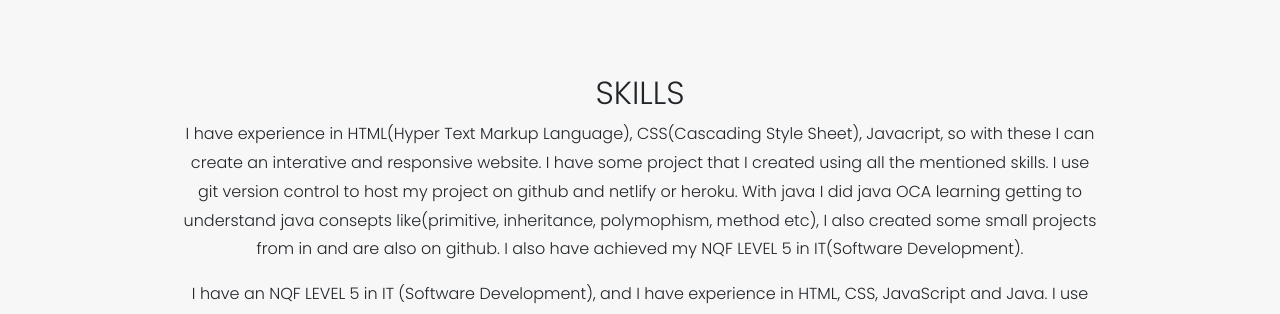
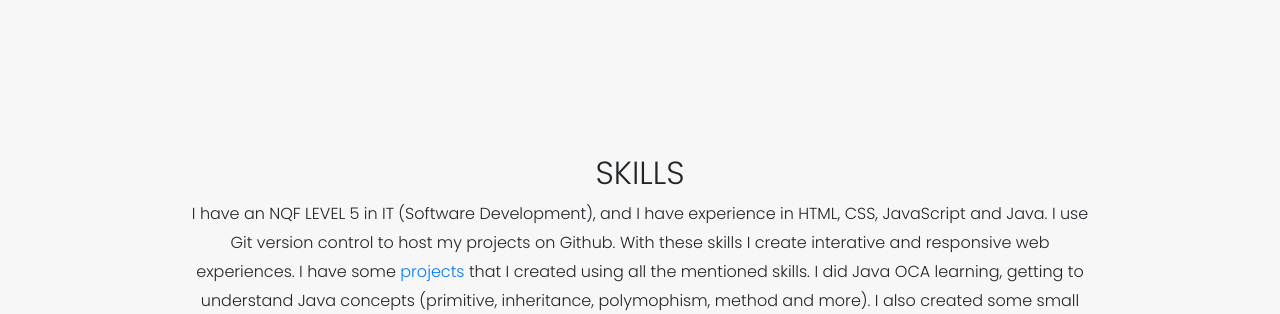
Before and after one commit to AmandaGxagxa/AmandaGxagxa.github.io, a plain HTML site: page index.html in a window 1280 px wide. Shown: the part 900-1214 px from the top of the page. Drawn offline with nearby package versions, Linux system fonts and the light colour scheme.

Commit message:
fixed the merge conflicts

```diff
--- a/index.html
+++ b/index.html
@@ -110,13 +110,6 @@
                 </div>
                 <div class="col-md-1"></div>
                 <div class="col-md-10">
-                    <p>I have experience in HTML(Hyper Text Markup Language), CSS(Cascading Style Sheet), Javacript, so
-                        with these I can create an interative and responsive website. I have some project that I created
-                        using all the mentioned skills.
-                        I use git version control to host my project on github and netlify or heroku. With java I did
-                        java OCA learning getting to understand java consepts like(primitive, inheritance, polymophism,
-                        method etc), I also created some small projects from in and are also on github. I also have
-                        achieved my NQF LEVEL 5 in IT(Software Development).
                     <p>I have an NQF LEVEL 5 in IT (Software Development), and I have experience in HTML, CSS,
                         JavaScript and Java. I use Git version control to host my projects on Github.
                         With these skills I create interative and responsive web experiences. I have some <a href="#projects">projects</a>
```
